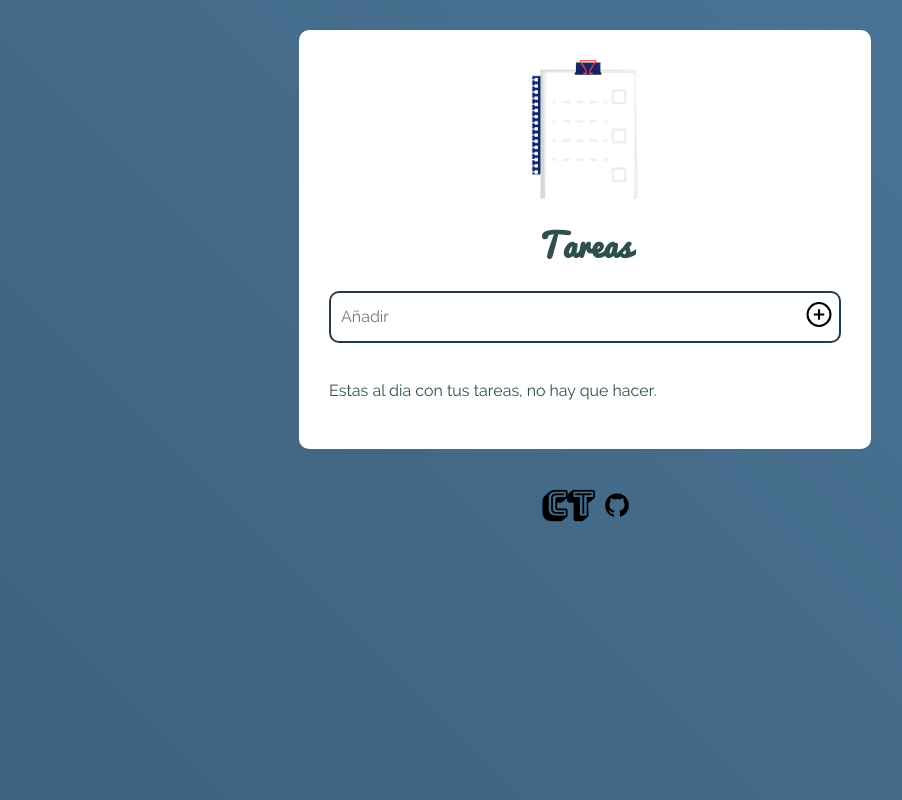
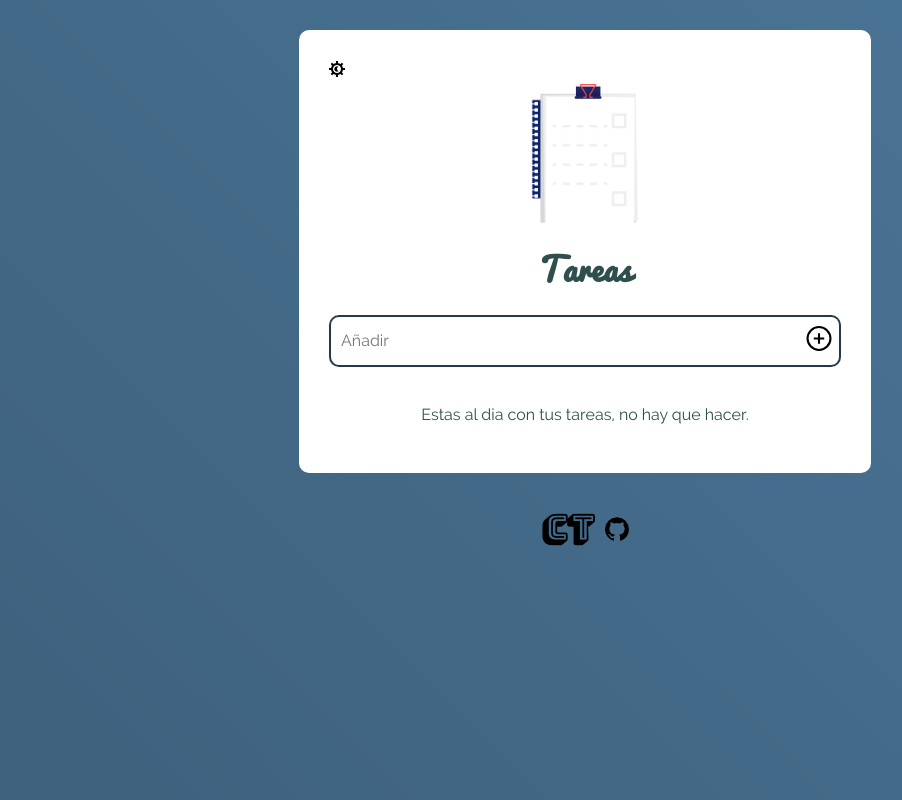
Before and after one commit to Tcriss/To-Do-List, a plain HTML site: page index.html in a window 1280 px wide. Shown: the whole page, without its empty margins (55-957 px from the left). Drawn offline with nearby package versions, Linux system fonts and the light colour scheme; some packages are replaced by stand-ins of ours; a script that the page names is missing.

Commit message:
Dark Mode implementado

```diff
--- a/estilo.css
+++ b/estilo.css
@@ -87,6 +87,11 @@ body {
     border-radius: 10px 0px 0px 10px;
   }
 
+  i{
+    color: black;
+    transition: all 500ms;
+  }
+
   .li-container {
     background-color: white;
     width: 100%;
@@ -146,6 +151,7 @@ body {
     text-align: center;
     align-items: center;
     transition: background-color 500ms;
+    width: 40px;
   }
 
   .btndelete:hover {
@@ -173,6 +179,10 @@ body {
 
   .empty {
     color: darkslategrey;
+    text-align: center;
+    animation: fadeIn;
+    animation-duration: 1s;
+    transition: color 500ms;
   }
 
   .creditos{
--- a/index.html
+++ b/index.html
@@ -13,6 +13,7 @@
 </head>
 <body>
     <div class="container" id="particles">
+        <i class="fi fi-bs-eclipse-alt" id="toogle" onclick="darkMode()"></i>
         <div class="logo"><img src="imagenes/to-do.png" alt="" class="logo"></div>
         <h1>Tareas</h1>
         <div class="search">
--- a/main.js
+++ b/main.js
@@ -2,8 +2,11 @@ const input = document.querySelector('input');
 const addBtn = document.querySelector('.btnadd');
 const ul = document.querySelector('ul');
 const empty = document.querySelector('.empty');
+const mode = document.querySelector('i');
 let tasks = [];
 let id = Date.now();
+
+showTasks();
 
 addBtn.addEventListener("click", (e) => {
     e.preventDefault();
@@ -50,17 +53,18 @@ function showTasks(){
     });
 }
 
-function DeleteBtn() {
+function DeleteBtn(e) {
     const deleteBtn = document.createElement("button");
+
     deleteBtn.innerHTML = '<svg xmlns="http://www.w3.org/2000/svg" id="Outline" viewBox="0 0 24 24" width="30" height="25"><path d="M21,4H17.9A5.009,5.009,0,0,0,13,0H11A5.009,5.009,0,0,0,6.1,4H3A1,1,0,0,0,3,6H4V19a5.006,5.006,0,0,0,5,5h6a5.006,5.006,0,0,0,5-5V6h1a1,1,0,0,0,0-2ZM11,2h2a3.006,3.006,0,0,1,2.829,2H8.171A3.006,3.006,0,0,1,11,2Zm7,17a3,3,0,0,1-3,3H9a3,3,0,0,1-3-3V6H18Z"/><path d="M10,18a1,1,0,0,0,1-1V11a1,1,0,0,0-2,0v6A1,1,0,0,0,10,18Z"/><path d="M14,18a1,1,0,0,0,1-1V11a1,1,0,0,0-2,0v6A1,1,0,0,0,14,18Z"/></svg>'
     deleteBtn.setAttribute("id", id);
     deleteBtn.className = "btndelete";
+
     deleteBtn.addEventListener("click", (e) => {
         const task = e.target.parentElement;
         ul.removeChild(task);
-        let tasks = JSON.parse( localStorage.getItem('tasks'))
+        let tasks = JSON.parse(localStorage.getItem('tasks'));
         tasks.splice(e, 1);
-        console.log(tasks)
         localStorage.setItem('tasks', JSON.stringify(tasks));
         const items = document.querySelectorAll("li");
         if (items.length == 0){
@@ -78,5 +82,35 @@ function Message(icono,titulo,mensaje){
         title: titulo,
         text: mensaje,
         showConfirmButton: false,
+        showClass: {
+            popup: 'animate__animated animate__shakeX'
+          },
+          hideClass: {
+            popup: 'animate__animated animate__bounceOut'
+          }
     });
 }
+
+var dark_mode = JSON.parse(localStorage.getItem('pageView'));
+
+function darkMode(){
+    if (dark_mode == true){
+        document.querySelector('.container').style.backgroundColor = "#04293A";
+        document.querySelector('ul').style.backgroundColor = "#04293A";
+        document.querySelector('#toogle').style.color = "white";
+        document.querySelector('h1').style.color = "white";
+        empty.style.color = "white";
+
+        dark_mode = false;
+        localStorage.setItem('pageView',JSON.stringify(dark_mode));
+    } else {
+        document.querySelector('.container').style.backgroundColor = "rgb(255, 255, 255)";
+        document.querySelector('ul').style.backgroundColor = "";
+        document.querySelector('#toogle').style.color = "black";
+        document.querySelector('h1').style.color = "darkslategrey";
+        empty.style.color = "black";
+
+        dark_mode = true;
+        localStorage.setItem('pageView',JSON.stringify(dark_mode));
+    }
+}
```
